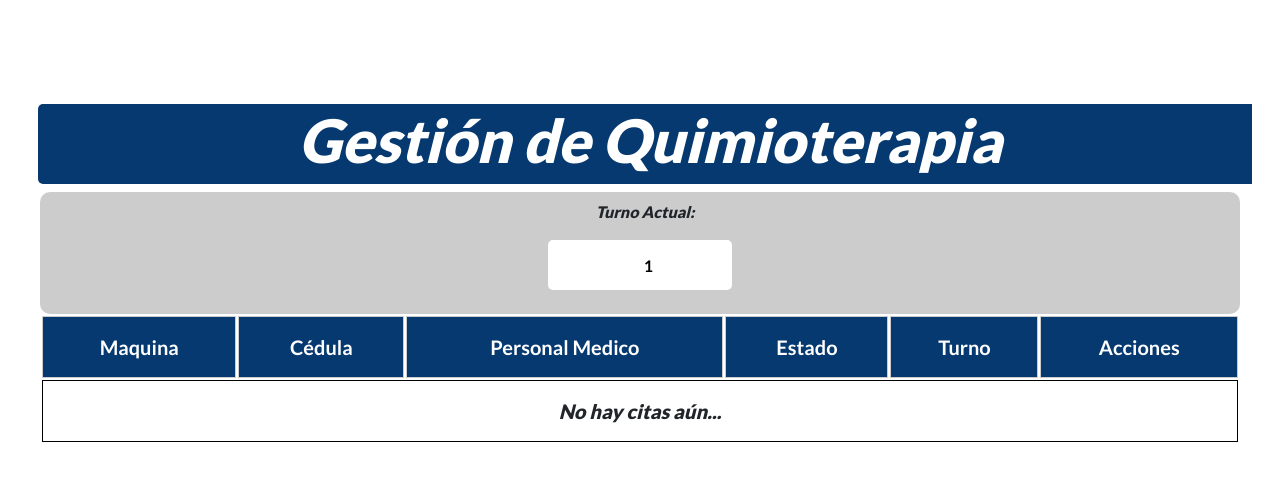
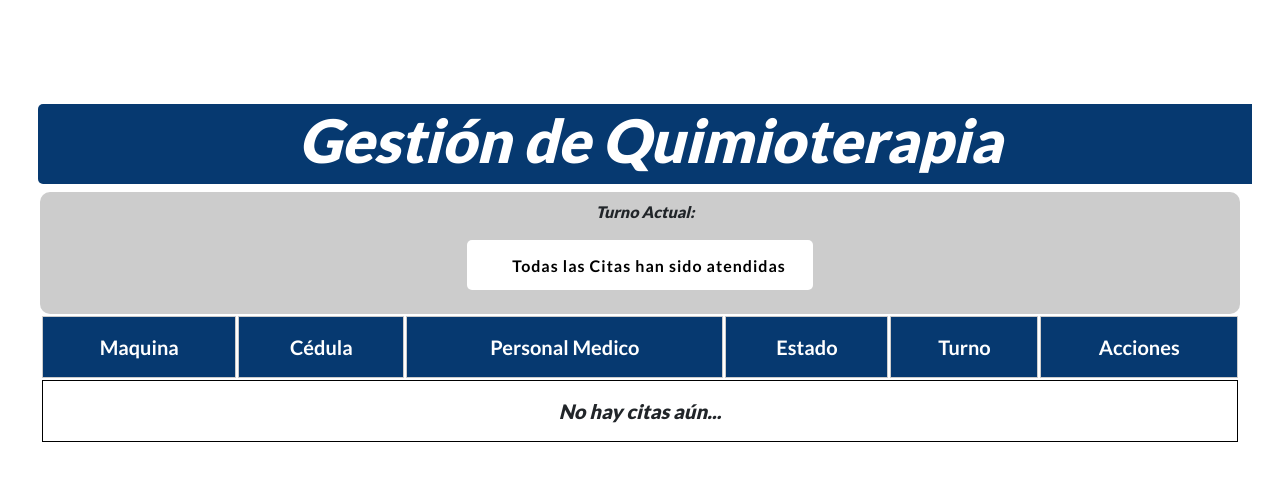
Before and after one commit to Jawline0700/Rosario, a PHP site: the page made by html/gestión_quimio.php in a window 1280 px wide. Shown: the part 267-756 px from the top of the page. Run offline with PHP 8.4, Linux system fonts and the light colour scheme; a user stored in the database is signed in; data comes from the database, SQL or seed files in the repository; data that the repository does not hold is empty; some libraries are stand-ins or nearby versions.

Commit message:
Ajuste del texto del turno actual

```diff
--- a/html/gestión_quimio.php
+++ b/html/gestión_quimio.php
@@ -67,7 +67,7 @@
                         <div class="mb-3">
                             <label class="texto">Turno Actual:</label>
                             <br>
-                            <input type="text" id="turnoActual" class="seleccion icono-placeholder-image-fila" readonly placeholder="#17">
+                            <input type="text" id="turnoActual" style="width: 170%; margin-left: -35%;" class="seleccion icono-placeholder-image-fila" readonly placeholder="#17">
                         </div>
                     </div>
                 </div>
--- a/logica/turnos.php
+++ b/logica/turnos.php
@@ -15,21 +15,22 @@
 
 <script>
   let ID_Paciente = <?php echo $_SESSION['id']; ?>;
-  let turnoActual = 1;
+  let turnoActual = 0;
   let suTurno = 0;
 
   <?php
-    $sentencia = $conexion->prepare("SELECT Orden FROM cita WHERE Fecha = CURDATE() AND ID_Tipo_Tratamiento = $tratamiento AND ID_Estado_Cita = 2 OR ID_Estado_Cita = 3 ORDER BY ID_Estado_Cita ASC, Orden DESC LIMIT 1");
+    $sentencia = $conexion->prepare("SELECT Orden FROM cita WHERE Fecha = CURDATE() AND ID_Tipo_Tratamiento = 2 AND (ID_Estado_Cita = 2 OR ID_Estado_Cita = 3) ORDER BY ID_Estado_Cita ASC, Orden DESC LIMIT 1");
     $sentencia->execute();
   ?>
 
   let buscarTurnoActual = <?php echo json_encode($sentencia->fetchAll(PDO::FETCH_ASSOC)); ?>;
   buscarTurnoActual.forEach(function(reg)
   {
+    console.warn(reg.Orden);
     turnoActual = reg.Orden;
   });
 
-  document.getElementById("turnoActual").value = turnoActual;
+  document.getElementById("turnoActual").value = turnoActual == 0 ? "Todas las Citas han sido atendidas" : turnoActual;
   if(<?php echo $tipo; ?> == 4){
     <?php
       $sentencia2 = $conexion->prepare("SELECT Orden FROM cita WHERE Fecha = CURDATE() AND ID_Tipo_Tratamiento = $tratamiento AND ID_Paciente = $ID_Paciente ORDER BY ID_Estado_Cita ASC, Orden DESC LIMIT 1");
```
